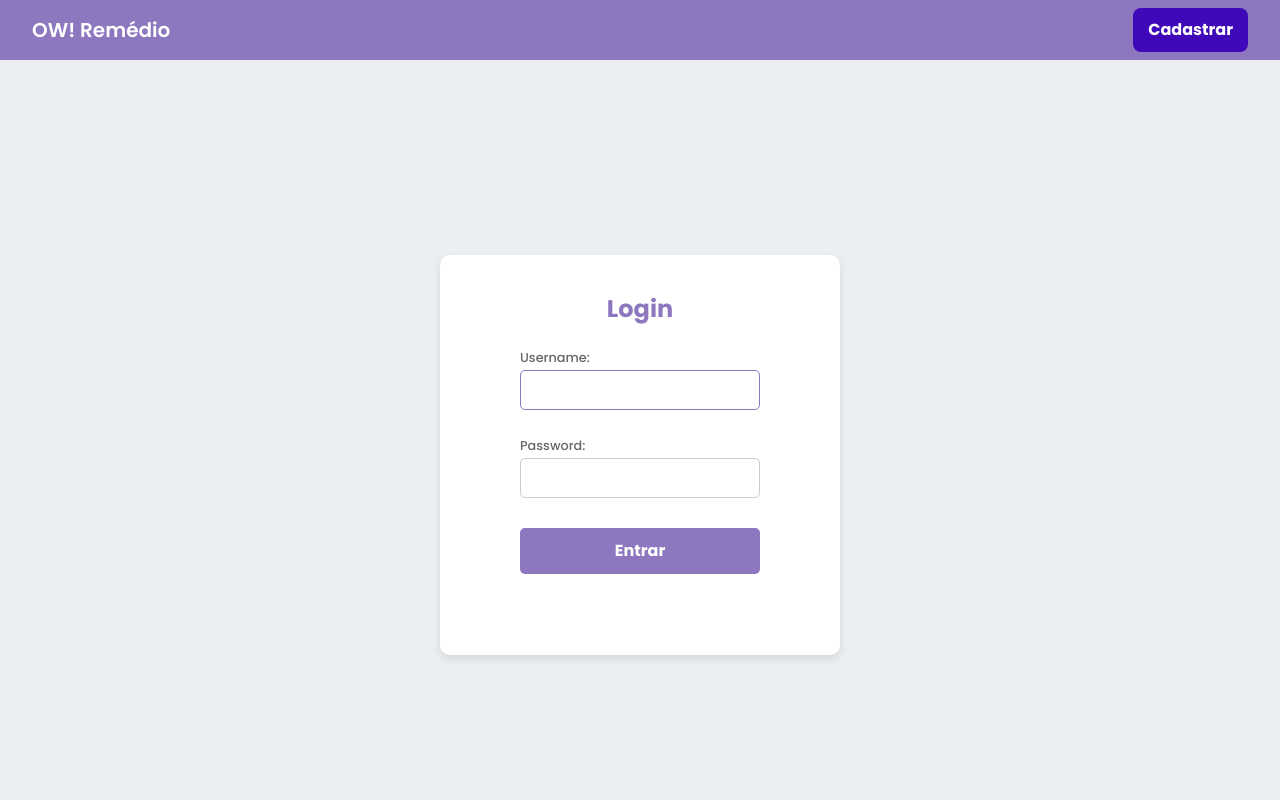
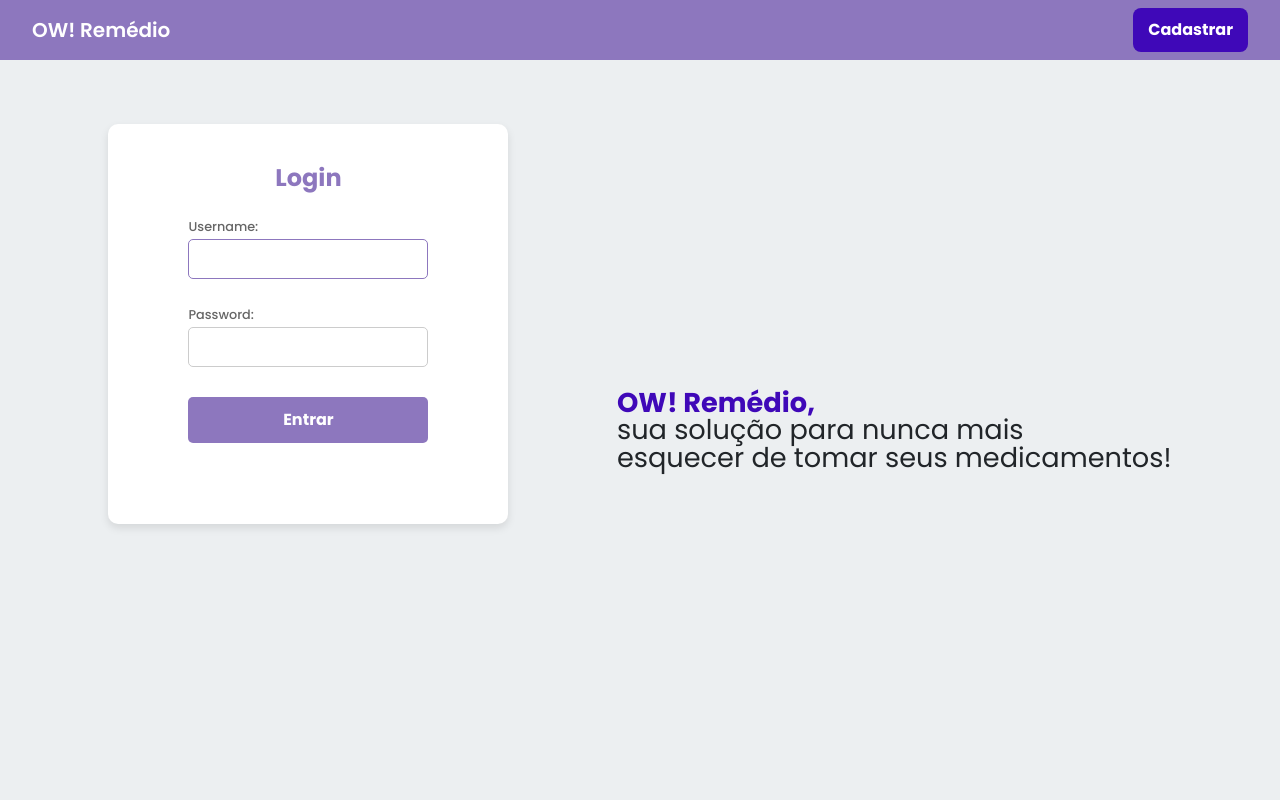
Before and after one commit to FredericoBaker/tp-engenharia-de-software, a Django app: page / in a window 1280 px wide. Run offline with Django 5.2, Linux system fonts and the light colour scheme; some libraries are stand-ins or nearby versions.

Commit message:
Add slogan

```diff
--- a/main_app/static/main_app/css/layout.css
+++ b/main_app/static/main_app/css/layout.css
@@ -1,8 +1,4 @@
 @import url('https://fonts.googleapis.com/css2?family=Poppins:ital,wght@0,100;0,200;0,300;0,400;0,500;0,600;0,700;0,800;0,900;1,100;1,200;1,300;1,400;1,500;1,600;1,700;1,800;1,900&display=swap');
-
-body{
-
-}
 
 nav {
   background-color: #8d77be;
--- a/main_app/static/main_app/css/login.css
+++ b/main_app/static/main_app/css/login.css
@@ -5,8 +5,7 @@ body {
 
 .general-container {
   display: flex;
-  align-items: center;
-  justify-content: center;
+  justify-content: space-evenly;
   width: 100vw;
   height: calc(100vh - 60px);
 }
@@ -22,8 +21,7 @@ body {
   max-width: 400px;
   max-height: 400px;
   height: 60vh;
-  margin: 0 auto;
-  margin-top: 50px;
+  margin-top: 5%;
 }
 
 .login-container h2 {
@@ -96,6 +94,21 @@ body {
   padding: 20px;
 }
 
+.brand {
+  font-weight: 700;
+  color: #3f08b8;
+  font-size: 1.7rem;
+}
+
+.slogan {
+  font-size: 1.7rem;
+}
+
+.slogan-container{
+  display: block;
+  align-self: center;
+}
+
 @keyframes fadeInAnimation {
   from {
     opacity: 0;
--- a/main_app/static/main_app/css/register.css
+++ b/main_app/static/main_app/css/register.css
@@ -68,7 +68,7 @@ body {
 }
 
 #button {
-  background-color: #8d77be;
+  background-color: #3f08b8;
   color: white;
   border: none;
   padding: 10px 15px;
@@ -83,7 +83,7 @@ body {
 }
 
 #button:hover {
-  background-color: #ac96da;
+  background-color: #8d77be;
 }
 
 .login {
--- a/main_app/templates/main_app/login.html
+++ b/main_app/templates/main_app/login.html
@@ -19,6 +19,10 @@
       </div>
       <button type="submit" class="login-button">Entrar</button>
     </form>
+  </div>
+  <div class="slogan-container">
+    <p class="brand">OW! Remédio,</p> <p class="slogan"> sua solução para nunca mais
+    <br>esquecer de tomar seus medicamentos! </p>
   </div>
 </div>
 
```
Also changed, not shown: main_app/static/main_app/css/profile.css (+4 -4 lines).
